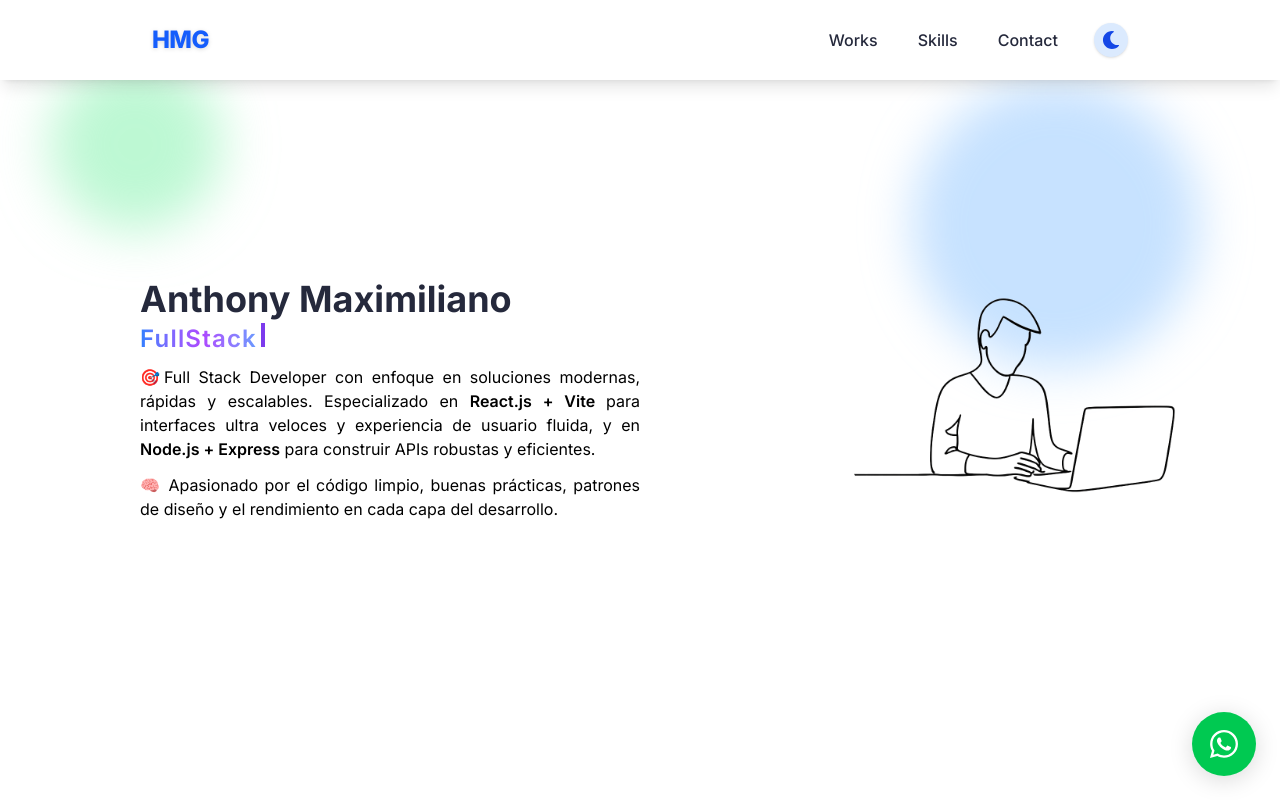
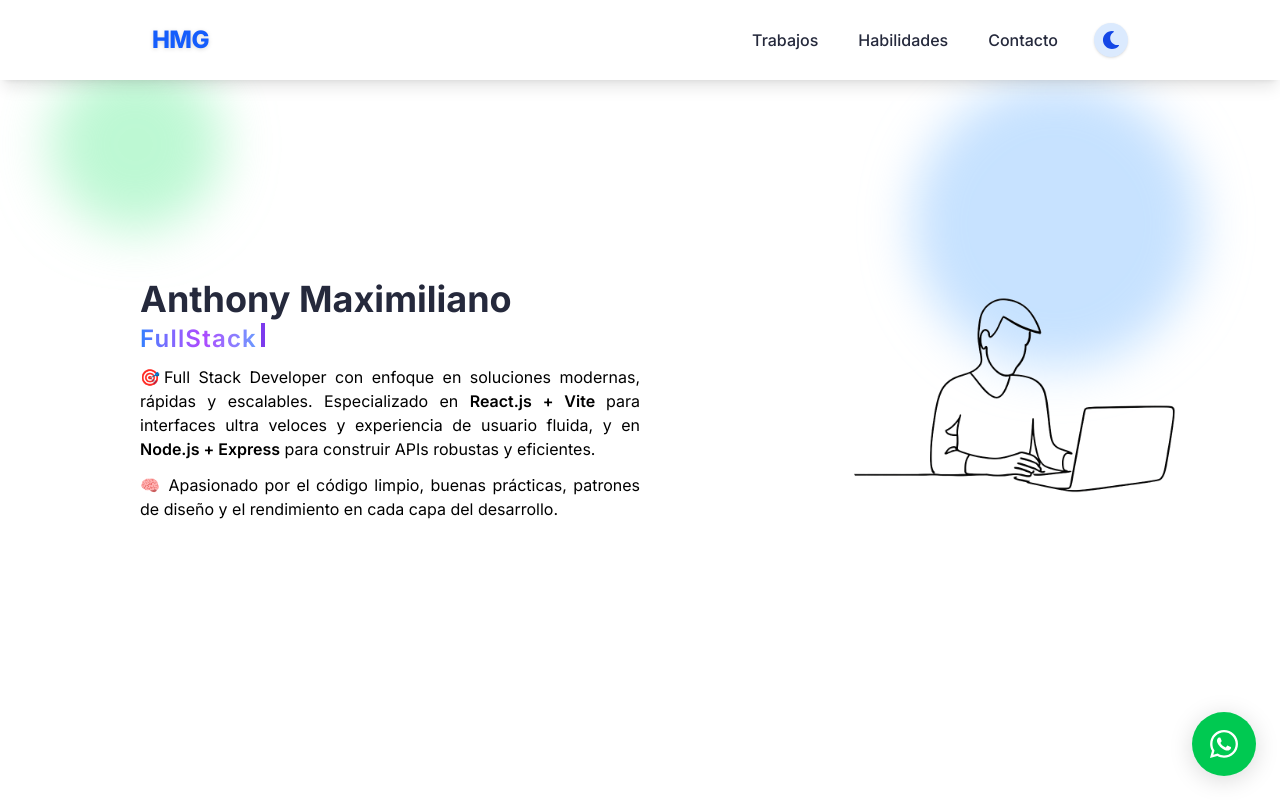
Before and after one commit to MaxiHerrera97/NewPortfolio, a React (Vite) app: page / in a window 1280 px wide. Shown: the top 800 px of the page. Built offline with nearby package versions, Linux system fonts and the light colour scheme.

Commit message:
SecondCommit

```diff
--- a/src/components/Navbar.jsx
+++ b/src/components/Navbar.jsx
@@ -46,9 +46,9 @@ const Navbar = () => {
           {/* Menú normal en escritorio */}
           <nav className="hidden md:flex md:flex-row md:items-center md:justify-end md:bg-transparent md:dark:bg-transparent md:backdrop-blur-none">
             <ul className="flex flex-row items-center gap-4 p-0 w-auto">
-              <li><a href="#works" onClick={e => handleNavClick(e, 'works')} className="block px-3 py-2 md:py-1 rounded-lg font-medium transition-colors hover:bg-blue-500 dark:hover:bg-blue-900/40 hover:text-blue-700 dark:hover:text-blue-300">Works</a></li>
-              <li><a href="#skills" onClick={e => handleNavClick(e, 'skills')} className="block px-3 py-2 md:py-1 rounded-lg font-medium transition-colors hover:bg-blue-500 dark:hover:bg-blue-900/40 hover:text-blue-700 dark:hover:text-blue-300">Skills</a></li>
-              <li><a href="#contact" onClick={e => handleNavClick(e, 'contact')} className="block px-3 py-2 md:py-1 rounded-lg font-medium transition-colors hover:bg-blue-500 dark:hover:bg-blue-900/40 hover:text-blue-700 dark:hover:text-blue-300">Contact</a></li>
+              <li><a href="#works" onClick={e => handleNavClick(e, 'works')} className="block px-3 py-2 md:py-1 rounded-lg font-medium transition-colors hover:bg-blue-500 dark:hover:bg-blue-900/40 hover:text-blue-700 dark:hover:text-blue-300">Trabajos</a></li>
+              <li><a href="#skills" onClick={e => handleNavClick(e, 'skills')} className="block px-3 py-2 md:py-1 rounded-lg font-medium transition-colors hover:bg-blue-500 dark:hover:bg-blue-900/40 hover:text-blue-700 dark:hover:text-blue-300">Habilidades</a></li>
+              <li><a href="#contact" onClick={e => handleNavClick(e, 'contact')} className="block px-3 py-2 md:py-1 rounded-lg font-medium transition-colors hover:bg-blue-500 dark:hover:bg-blue-900/40 hover:text-blue-700 dark:hover:text-blue-300">Contacto</a></li>
             </ul>
           </nav>
           {/* Botón de tema (oculto en móvil cuando el menú está abierto) */}
```
